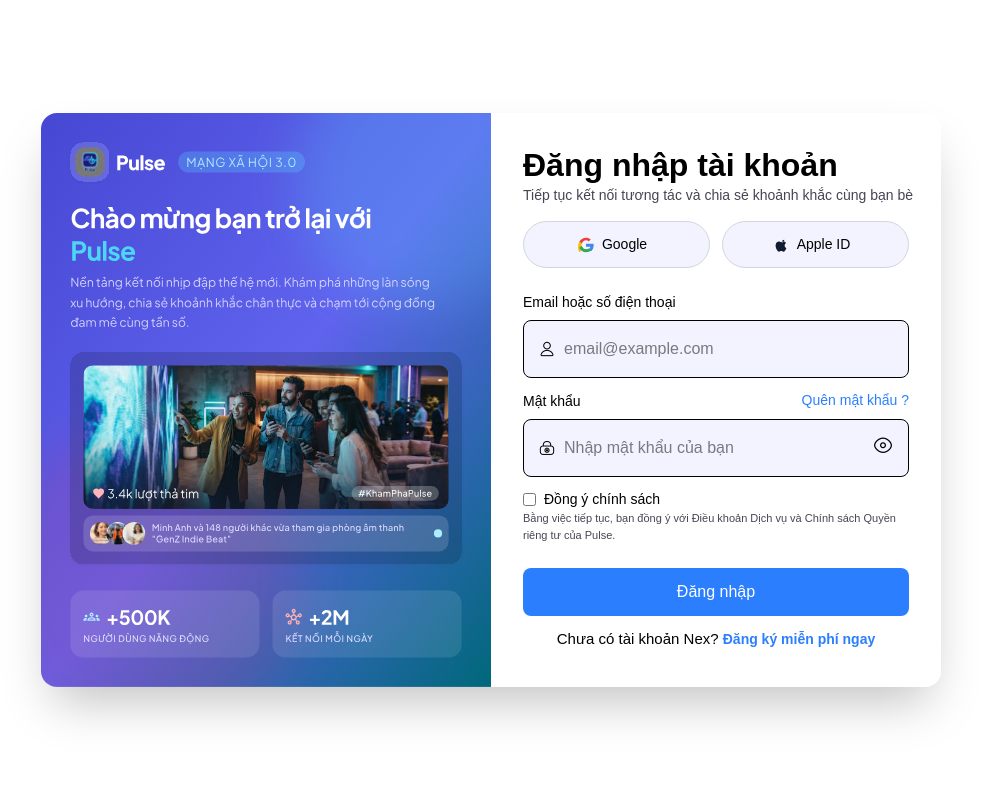
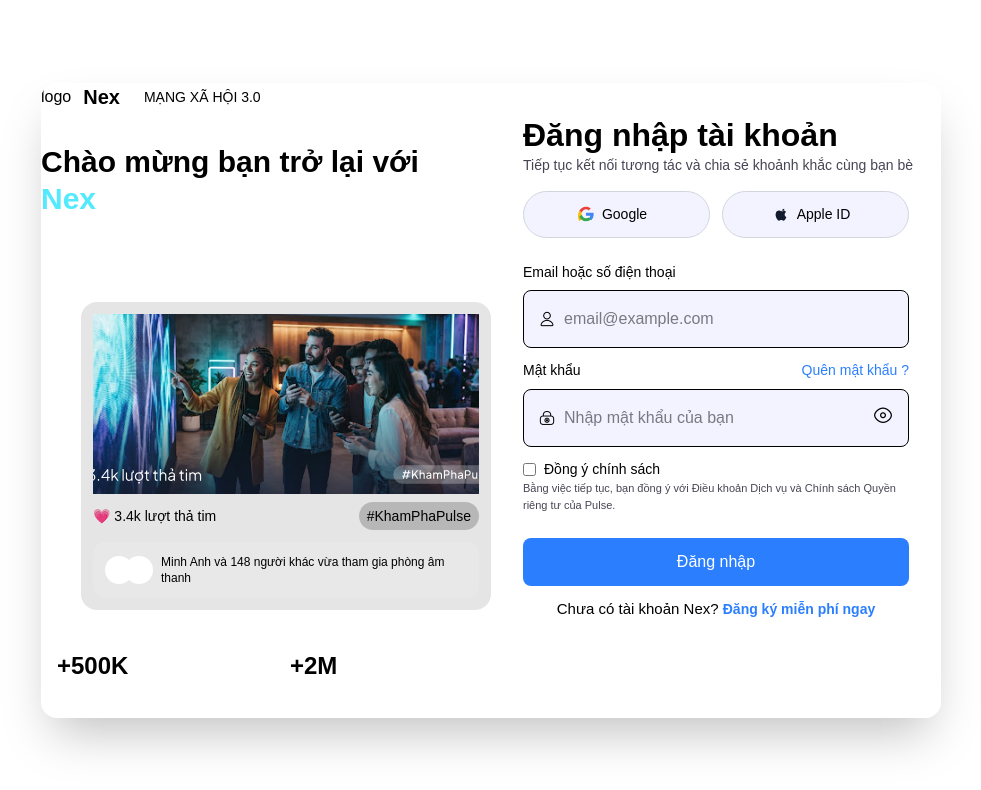
Before and after one commit to trungnhat21/nexChat-fe, a React (Vite) app: page / in a window 1280 px wide. Shown: the top 790 px of the page, without its empty margins (149-1130 px from the left). Built offline with nearby package versions, Linux system fonts and the light colour scheme.

Commit message:
update test

```diff
--- a/src/page/Login.tsx
+++ b/src/page/Login.tsx
@@ -6,7 +6,7 @@
 import { showError } from "../utils/swal";
 import googleIcon from "../_metronic/assets/images/google_icon.svg";
 import appleIcon from "../_metronic/assets/images/apple_icon.svg";
-import login_banner from "../_metronic/assets/images/login_banner.svg";
+import preview_login from "../_metronic/assets/images/preview_login.svg";
 import { KTIcon } from "../_metronic/helpers/components/KTIcon";
 
 import { useFormik } from "formik";
@@ -55,11 +55,93 @@
 
                 {/* left */}
                 <div className="w-1/2 overflow-hidden">
-                    <img
-                        src={login_banner}
-                        alt="Login banner"
-                        className="w-full h-full object-cover"
-                    />
+                    {/* logo */}
+                    <div className="flex items-center gap-3">
+                        <div>
+                            logo
+                        </div>
+                        <div className="flex items-center gap-3">
+                            <span className="text-xl font-bold">
+                                Nex
+                            </span>
+                            <span className="px-3 py-1 rounded-full bg-white/15 text-sm">
+                                MẠNG XÃ HỘI 3.0
+                            </span>
+                        </div>
+                    </div>
+                    {/* title +description */}
+                    <div className="mt-8">
+                        <h2 className="text-3xl font-bold leading-tight">
+                            Chào mừng bạn trở lại với
+                            <span className="block text-cyan-300">
+                                Nex
+                            </span>
+                        </h2>
+
+                        <p className="mt-3 text-sm leading-6 text-white/80">
+                            Nền tảng kết nối nhịp đập thế hệ mới.
+                            Khám phá những làn sóng xu hướng,
+                            chia sẻ khoảnh khắc chân thực và chạm tới cộng đồng.
+                        </p>
+                    </div>
+                    {/* 3. Main social card */}
+                    <div className="mt-6 ml-10 rounded-2xl bg-black/10 p-3">
+
+                        {/* image / preview */}
+                        <div className="h-[180px] rounded-xl bg-white/20">
+                            <img
+                                src={preview_login}
+                                alt="Preview"
+                                className="w-full h-full object-cover"
+                            />
+                        </div>
+
+                        {/* reaction */}
+                        <div className="mt-2 flex justify-between items-center text-sm">
+                            <span>💗 3.4k lượt thả tim</span>
+
+                            <span className="px-2 py-1 rounded-full bg-black/20">
+                                #KhamPhaPulse
+                            </span>
+                        </div>
+
+                        {/* people bar */}
+                        <div className="mt-3 flex items-center gap-2 rounded-xl bg-white/10 p-3">
+                            <div className="flex">
+                                <div className="w-7 h-7 rounded-full bg-white"></div>
+                                <div className="-ml-2 w-7 h-7 rounded-full bg-white"></div>
+                            </div>
+
+                            <p className="text-xs ">
+                                Minh Anh và 148 người khác vừa tham gia phòng âm thanh
+                            </p>
+                        </div>
+                    </div>
+
+                    {/* 4. Stats */}
+                    <div className="grid grid-cols-2 gap-4 mt-6">
+
+                        <div className="rounded-2xl bg-white/10 p-4">
+                            <div className="text-2xl font-bold">
+                                +500K
+                            </div>
+
+                            <div className="text-xs text-white/70 mt-1">
+                                NGƯỜI DÙNG NĂNG ĐỘNG
+                            </div>
+                        </div>
+
+                        <div className="rounded-2xl bg-white/10 p-4">
+                            <div className="text-2xl font-bold">
+                                +2M
+                            </div>
+
+                            <div className="text-xs text-white/70 mt-1">
+                                KẾT NỐI MỖI NGÀY
+                            </div>
+                        </div>
+
+                    </div>
                 </div>
 
                 {/* right */}
@@ -170,7 +252,6 @@
                     </div>
                 </div>
             </div>
-        </div>
-
+        </div >
     )
 }
```
Also changed, not shown: src/_metronic/assets/images/login_banner.svg (deleted), src/_metronic/assets/images/preview_login.svg (added).
